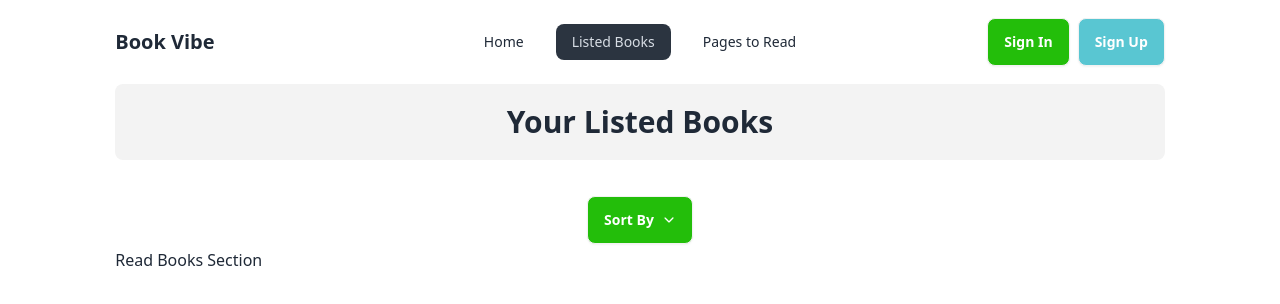
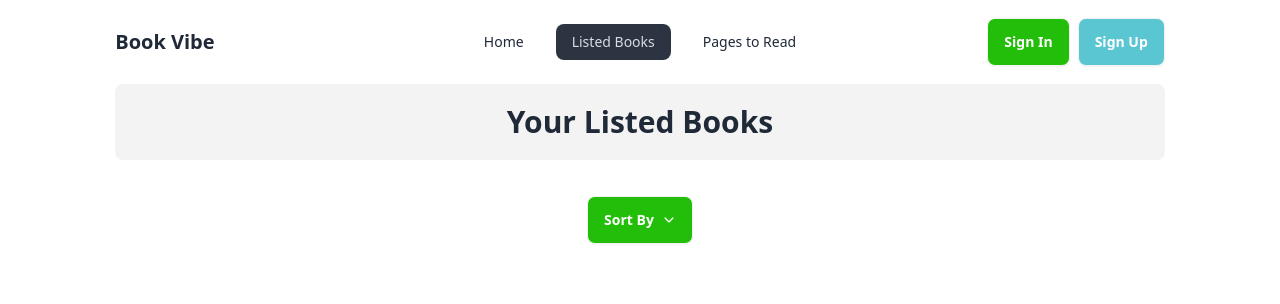
Before and after one commit to NoorTushar/book-verse, a React (Vite) app: page /listedBooks in a window 1280 px wide. Shown: the top 304 px of the page. Built offline with nearby package versions, Linux system fonts and the light colour scheme.

Commit message:
loaded data on ReadBooks component

```diff
--- a/src/Pages/ListedBooksPage.jsx
+++ b/src/Pages/ListedBooksPage.jsx
@@ -3,6 +3,8 @@ import { IoIosArrowDown } from "react-icons/io";
 import { Outlet } from "react-router-dom";
 
 const ListedBooksPage = () => {
+   const numberr = 2;
+
    return (
       <div>
          <h1 className="text-2xl lg:text-3xl rounded-lg py-5 font-bold text-center bg-[#F3F3F3]">
@@ -32,7 +34,7 @@ const ListedBooksPage = () => {
             </div>
          </div>
 
-         <Outlet></Outlet>
+         <Outlet numberr={numberr}></Outlet>
       </div>
    );
 };
--- a/src/Routes/Routes.jsx
+++ b/src/Routes/Routes.jsx
@@ -7,6 +7,7 @@ import SingleBookPage from "../Pages/SingleBookPage";
 import ErrorPage from "../Pages/ErrorPage";
 import ReadBooks from "../components/ReadBooks";
 import WishlistBooks from "../components/wishlistbooks";
+import { getReadBooks } from "../Utils/localStorageReadBooks";
 
 export const router = createBrowserRouter([
    {
@@ -15,7 +16,7 @@ export const router = createBrowserRouter([
       errorElement: <ErrorPage></ErrorPage>,
       children: [
          {
-            path: "/",
+            index: true,
             element: <Home></Home>,
             loader: () => {
                return fetch("../../public/Books.json");
@@ -28,6 +29,9 @@ export const router = createBrowserRouter([
                {
                   index: true,
                   element: <ReadBooks></ReadBooks>,
+                  loader: () => {
+                     return getReadBooks();
+                  },
                },
                {
                   path: "wishlist",
--- a/src/components/ReadBooks.jsx
+++ b/src/components/ReadBooks.jsx
@@ -1,9 +1,17 @@
 import React from "react";
+import { getReadBooks } from "../Utils/localStorageReadBooks";
+import { useLoaderData } from "react-router-dom";
 
-const ReadBooks = () => {
+const ReadBooks = ({ numberr }) => {
+   const readBooks = useLoaderData();
+
+   console.log(readBooks);
+
    return (
       <div>
-         <h3>Read Books Section</h3>
+         {readBooks.map((readBook) => (
+            <h1>read Book</h1>
+         ))}
       </div>
    );
 };
```
